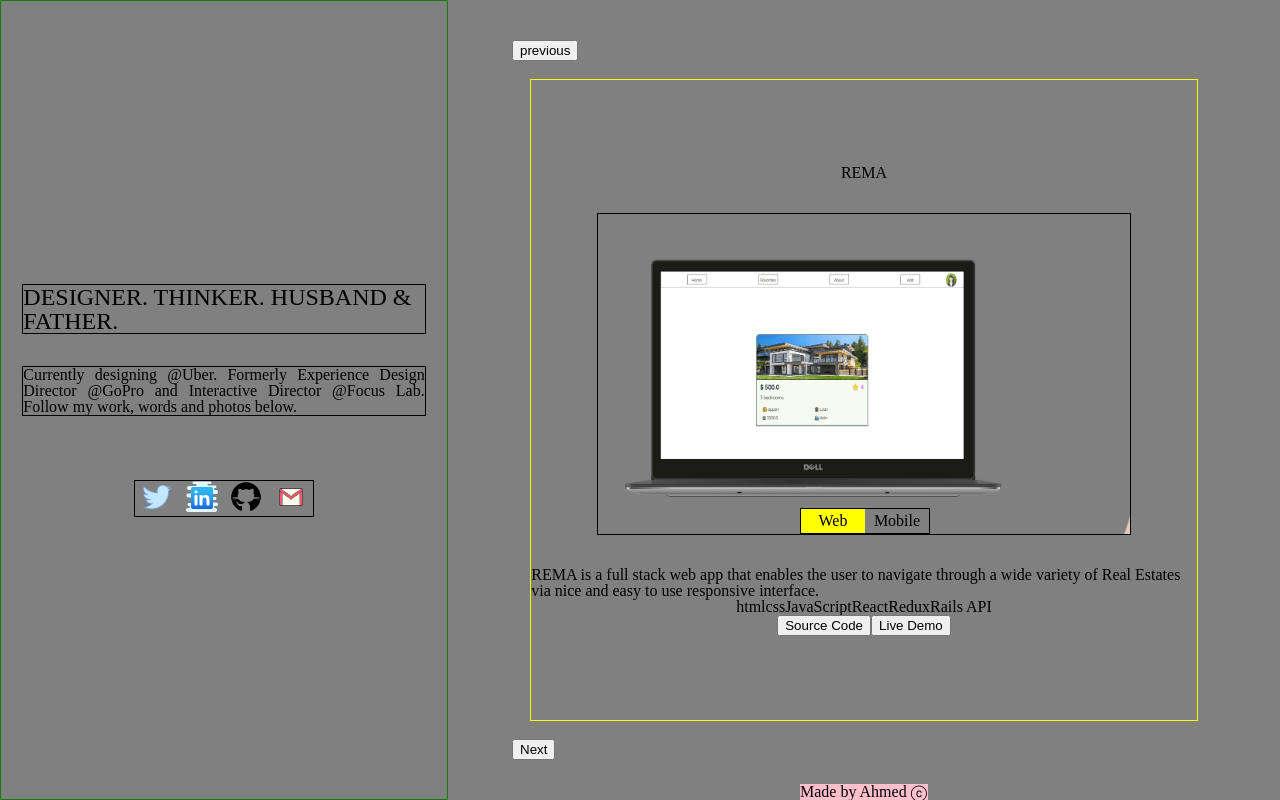
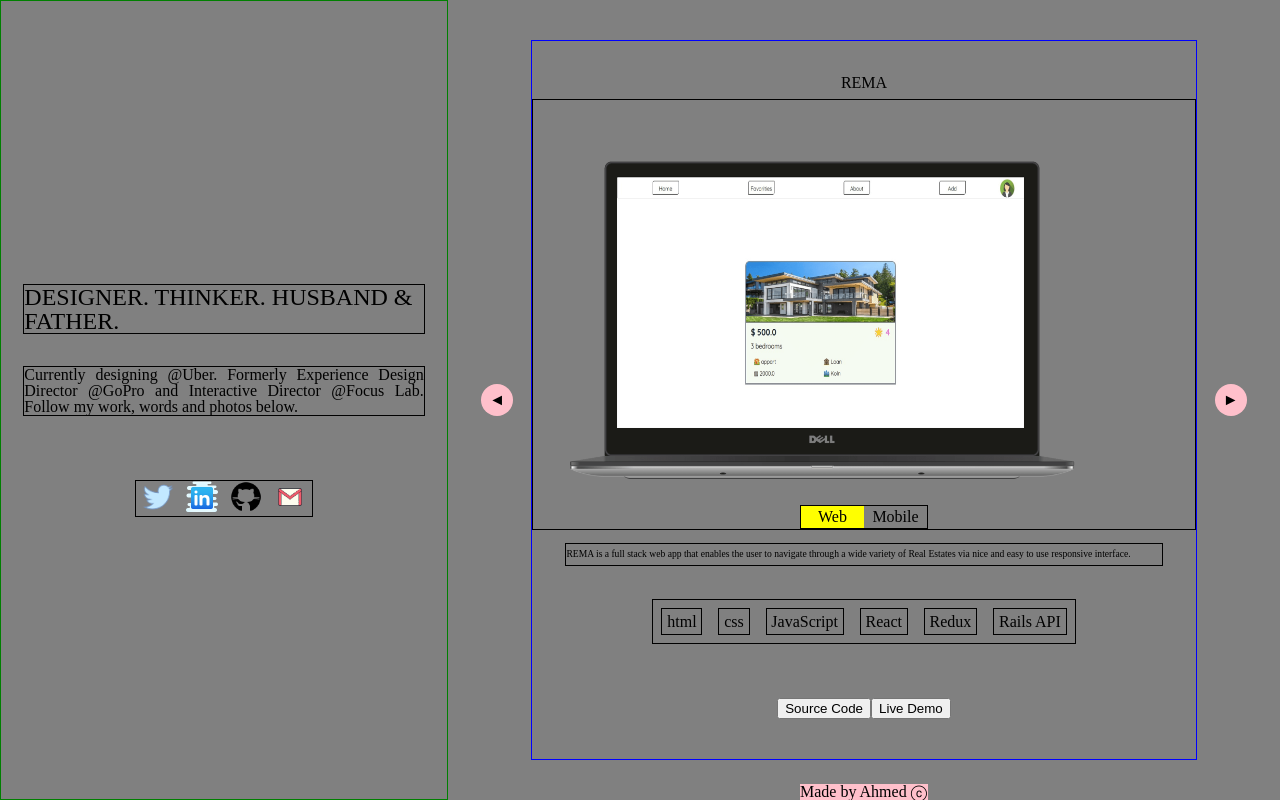
Before and after one commit to stratospherique/Portfolio-page, a React (Create React App) app: page / in a window 1280 px wide. Built offline with nearby package versions, Linux system fonts and the light colour scheme.

Commit message:
slide animation

```diff
--- a/src/assets/css/reset.css
+++ b/src/assets/css/reset.css
@@ -46,3 +46,17 @@ table {
 	border-collapse: collapse;
 	border-spacing: 0;
 }
+
+*,
+*::after,
+*::before {
+	box-sizing: border-box;
+}
+
+#root {
+	display: grid;
+	width: 100vw;
+	height: 100vh;
+	align-items: stretch;
+	justify-items: stretch;
+}
--- a/src/components/InfoPanel.js
+++ b/src/components/InfoPanel.js
@@ -1,13 +1,13 @@
 import React from 'react';
 import { connect } from 'react-redux';
 import ProjectsList from './ProjectsList';
-import ContactAnimated from './ContactAnimated';
+import { NavArrow } from './styled-components/styledParts';
 import { InfoContainer } from './styled-components/containers';
 
 const InfoPanel = ({ triggerPrev, triggerNext }) => (
   <InfoContainer>
-    <button className="prev" onClick={triggerPrev}>previous</button>
-    <button className="next" onClick={triggerNext}>Next</button>
+    <span className="prev" onClick={triggerPrev}>◄</span>
+    <span className="next" onClick={triggerNext}>►</span>
     <ProjectsList />
   </InfoContainer>
 )
--- a/src/components/ProjectSlide.js
+++ b/src/components/ProjectSlide.js
@@ -25,10 +25,10 @@ class ProjectSlide extends React.Component {
   }
 
   render() {
-    const { project } = this.props;
+    const { project, styleClass } = this.props;
     return (
-      <SlideContainer>
-        <h2>{project.title}</h2>
+      <SlideContainer isActive={styleClass} >
+        <h2 className="title">{project.title}</h2>
         <PreviewImages>
           <div className="images">
             <div>
@@ -42,11 +42,11 @@ class ProjectSlide extends React.Component {
               <span className="active">Web</span>
             </div>}
         </PreviewImages>
-        <div>{project.description}</div>
-        <div>
+        <div className="description">{project.description}</div>
+        <div className="technologies">
           {project.technologies.map((tech) => <span key={tech}>{tech}</span>)}
         </div>
-        <div>
+        <div className="buttons">
           <button>Source Code</button>
           <button>Live Demo</button>
         </div>
@@ -54,30 +54,5 @@ class ProjectSlide extends React.Component {
     )
   }
 }
-/*
-const ProjectSlide = ({ project }) => (
-  <SlideContainer>
-    <h2>{project.title}</h2>
-    <PreviewImages>
-      <div className="images">
-        {project.previews.map((pic) => <img src={pic} key={pic} />)}
-      </div>
-      {project.previews.length > 1 ? <div className="anim-btn">
-        <span>Web</span>
-        <span>Mobile</span>
-      </div> : <div className="anim-btn">
-          <span>Web</span>
-        </div>}
-    </PreviewImages>
-    <div>{project.description}</div>
-    <div>
-      {project.technologies.map((tech) => <span key={tech}>{tech}</span>)}
-    </div>
-    <div>
-      <button>Source Code</button>
-      <button>Live Demo</button>
-    </div>
-  </SlideContainer>
-)
-*/
+
 export default ProjectSlide;
--- a/src/components/ProjectsList.js
+++ b/src/components/ProjectsList.js
@@ -75,7 +75,11 @@ const PROJECTS = [
 ]
 
 const ProjectsList = ({ currentIndex }) => (
-  <ProjectSlide project={PROJECTS[currentIndex]} />
+  <div className="slide-container">
+    <div className="wrapper" style={{ transform: `translateX(${currentIndex * -25}%)` }}>
+      {PROJECTS.map((project, index) => <ProjectSlide project={project} key={index} styleClass={index != currentIndex ? false : true} />)}
+    </div>
+  </div>
 )
 
 const mapStateToProps = (state) => ({
--- a/src/components/styled-components/containers.js
+++ b/src/components/styled-components/containers.js
@@ -3,35 +3,29 @@ import styledComponent from 'styled-components';
 const MainContainer = styledComponent.div`
   position: relative;
   background-color: gray;
-  height: 100vh;
-  min-height: 600px;
-  min-width: 300px;
+
   display: grid;
   grid-template-areas: "left right";
   grid-template-columns: 35% 1fr;
   grid-template-rows: 1fr;
 
-  @media screen and (max-width: 700px and min-width: 301px){
+
+
+  @media screen and (max-width: 700px){
     height: 1000px;
     grid-template-areas: "left"
                          "right";
-    grid-template-columns: auto;
+    grid-template-columns: 1fr;
     grid-template-rows: 500px 500px;
   }
 
-  @media screen and (max-width: 300px){
-    height: 100%;
-    grid-template-areas: "left"
-                         "right";
-    grid-template-columns: 300px;
-    grid-template-rows: 500px 500px;
-  }
 `;
 
 const IntroContainer = styledComponent.div`
   border: 1px solid green;
   grid-area: left;
   display: flex;
+
   flex-direction: column;
   justify-content: center;
   align-items: center;
@@ -68,36 +62,132 @@ const InfoContainer = styledComponent.div`
   display: flex;
   justify-content: center;
   align-items: center;
+  overflow: hidden;
   position: relative;
 
+  & > span {
+    border-radius: 50%;
+    display: flex;
+    justify-content: center;
+    align-items: center;
+    height: 2rem;
+    width: 2rem;
+    padding: 0;
+    border: none;
+    background-color: pink;
+    cursor: pointer;
+    transition: background-color .5s ease;
+    &:hover {
+      background-color: green;
+    }
+  }
   .prev {
     position: absolute;
-    top: 5vh;
-    left: 5vw;
+    top: calc(50% - 1rem);
+    left: 4%;
+    /*@media screen and (max-width: 700px){
+      left: calc(50% - 4rem);
+      top: 4vw;
+    }*/
   }
 
   .next {
     position: absolute;
-    bottom: 5vh;
-    left: 5vw;
+    top: calc(50% - 1rem);
+    right: 4%;
+    /*@media screen and (max-width: 700px){
+      right: calc(50% - 4rem);
+      top: 4vw;
+    }*/
   }
-  & img {
-    width:20%;
-    height: 20%;
+
+  .slide-container {
+    width: 80%;
+    height: 90%;
+    overflow: hidden;
+    border: 1px solid blue;
+
+    .wrapper {
+      width: 400%;
+      height: 100%;
+      display: flex;
+      transition: transform 1s ease-out;
+    }
   }
 `;
 
 const SlideContainer = styledComponent.div`
-  border: 1px solid yellow;
-  width: 80%;
-  height: 80%;
+  width: 100%;
+  height: 100%;
   display: flex;
   flex-direction: column;
+  align-items: center;
   justify-content: center;
-  align-items: center;
+  transition: opacity 2s ease;
+  ${props => props.isActive ? `
+  opacity: 1;` : `
+  opacity: 0;
+  `}
 
-  transition: all 1s ease-in;
+  .title {
+    margin: 2% 0 0 0;
+  }
+
+  .description {
+    border: 1px solid;
+    text-align: justified;
+    line-height: 1.3rem;
+    width: 90%;
+    font-size: .6em;
+  }
+
+  .technologies {
+    border: 1px solid;
+    margin: 5% 0;
+    display: flex;
+    justify-content: center;
+    flex-wrap: wrap;
+
+    & span {
+      padding: .3rem;
+      border: 1px solid;
+      margin: .5rem .5rem;
+    }
+  }
+
+  .buttons {
+    margin: 3% 0;
+  }
+
+  @keyframes slide {
+    0% {
+      opacity: .3;
+      transform: rotate3d(0,1,0,90deg) scaleX(0) ;
+    }
+
+    25% {
+      opacity: .5;
+      transform: rotate3d(0,1,0,90deg) ;
+    }
+
+    50% {
+      opacity: .7;
+      transform: rotate3d(0,1,0,90deg) ;
+    }
+
+    75% {
+      opacity: .9;
+      transform: rotate3d(0,1,0,90deg) ;
+    }
+
+    100% {
+      opacity: 1;
+      transform: rotate3d(0,1,0,90deg) scaleX(1);
+    }
+  }
 `;
 
 
+
+
 export { MainContainer, IntroContainer, InfoContainer, CopyRightsBanner, SlideContainer }
--- a/src/components/styled-components/styledParts.js
+++ b/src/components/styled-components/styledParts.js
@@ -14,13 +14,14 @@ const SocialLinks = styledComponent.div`
 
 const PreviewImages = styledComponent.div`
   border: 1px solid;
-  width: 80%;
-  height: 20rem;
-  margin: 2rem 0;
+  width: 100%;
+  height: 60%;
+  margin: .5rem 0 2% 0;
   position: relative;
 
   .images {
     width: 100%;
+    height: 100%;
     overflow: hidden;
     display: flex;
     flex-wrap: none;
@@ -32,7 +33,7 @@ const PreviewImages = styledComponent.div`
 
       & img {
         width: 100%;
-        height: 20rem;
+        height: 100%;
       }
     }
   }
@@ -73,4 +74,20 @@ const PreviewImages = styledComponent.div`
   }
 `;
 
-export { SocialLinks, PreviewImages }
+const NavArrow = styledComponent.span`
+  font-size: 3rem;
+  position: relative;
+  &::after {
+    content: '^';
+    position: absolute;
+    top: 1rem;
+    left: 0;
+  }
+  &::before {
+    content: '^';
+    position: absolute;
+    bottom: 0;
+  }
+`;
+
+export { SocialLinks, PreviewImages, NavArrow }
```
